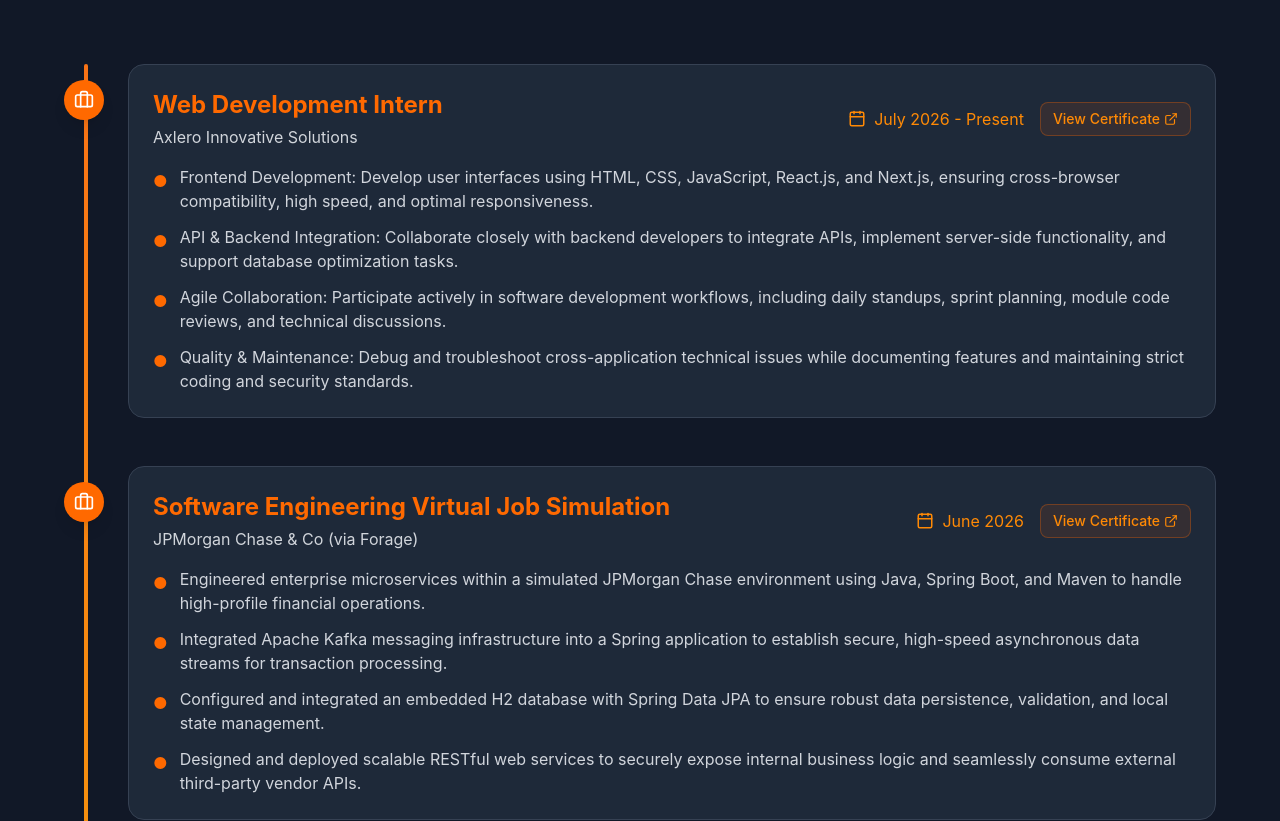
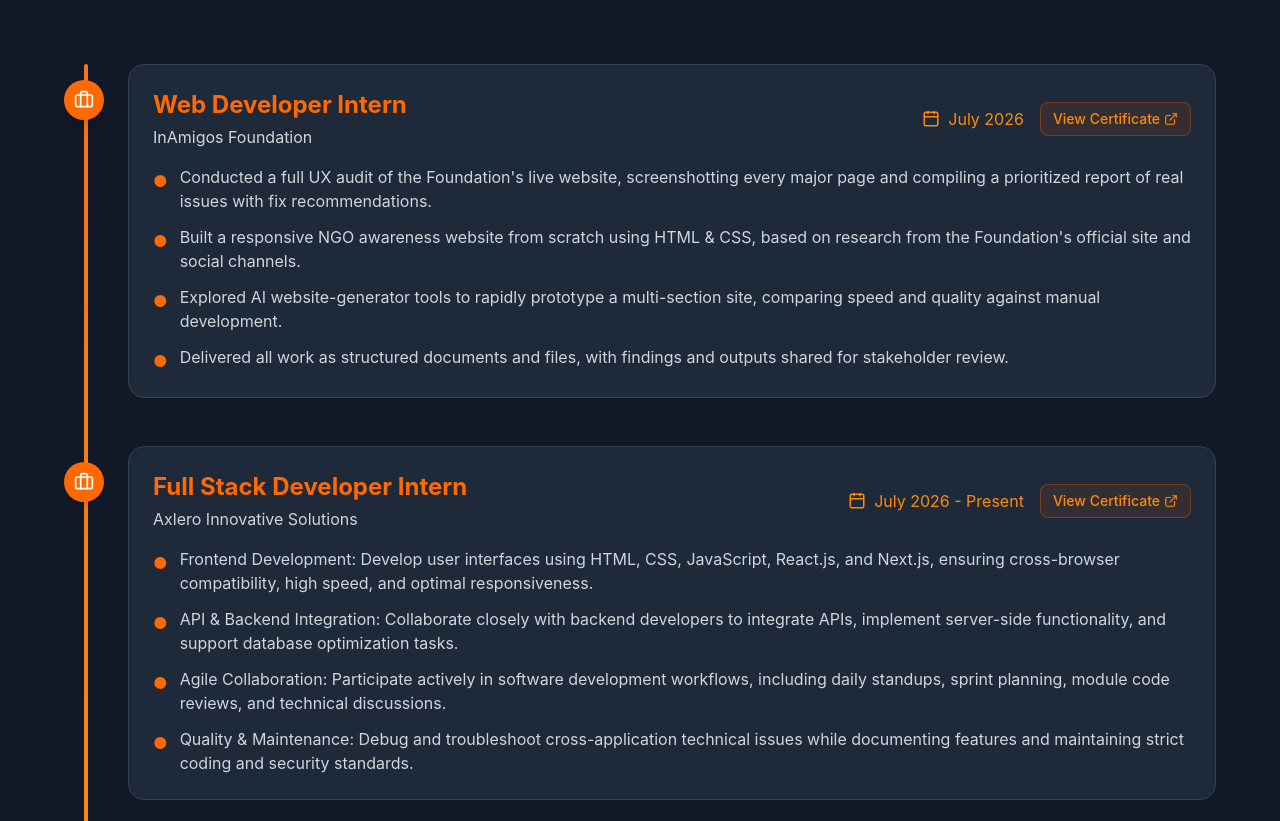
Before and after one commit to rohit-pandey45/Personal-Portfolio, a React (Vite) app: page / in a window 1280 px wide. Shown: the part 2920-3741 px from the top of the page. Built offline with nearby package versions, Linux system fonts and the light colour scheme.

Commit message:
Updated Experience Section

```diff
--- a/src/components/Experience.jsx
+++ b/src/components/Experience.jsx
@@ -4,7 +4,20 @@
 const Experience = ({ darkMode }) => {
   const experienceData = [
     {
-      title: "Web Development Intern",
+      title: "Web Developer Intern",
+      subtitle: "InAmigos Foundation",
+      dateRange: "July 2026",
+      certificateUrl:
+        "https://drive.google.com/file/d/1fcbxkQSc0_8b-WC13jd7-ff93KkQ-NTV/view?usp=sharing",
+      points: [
+        "Conducted a full UX audit of the Foundation's live website, screenshotting every major page and compiling a prioritized report of real issues with fix recommendations.",
+        "Built a responsive NGO awareness website from scratch using HTML & CSS, based on research from the Foundation's official site and social channels.",
+        "Explored AI website-generator tools to rapidly prototype a multi-section site, comparing speed and quality against manual development.",
+        "Delivered all work as structured documents and files, with findings and outputs shared for stakeholder review.",
+      ],
+    },
+    {
+      title: "Full Stack Developer Intern",
       subtitle: "Axlero Innovative Solutions",
       dateRange: "July 2026 - Present",
       certificateUrl:
```
